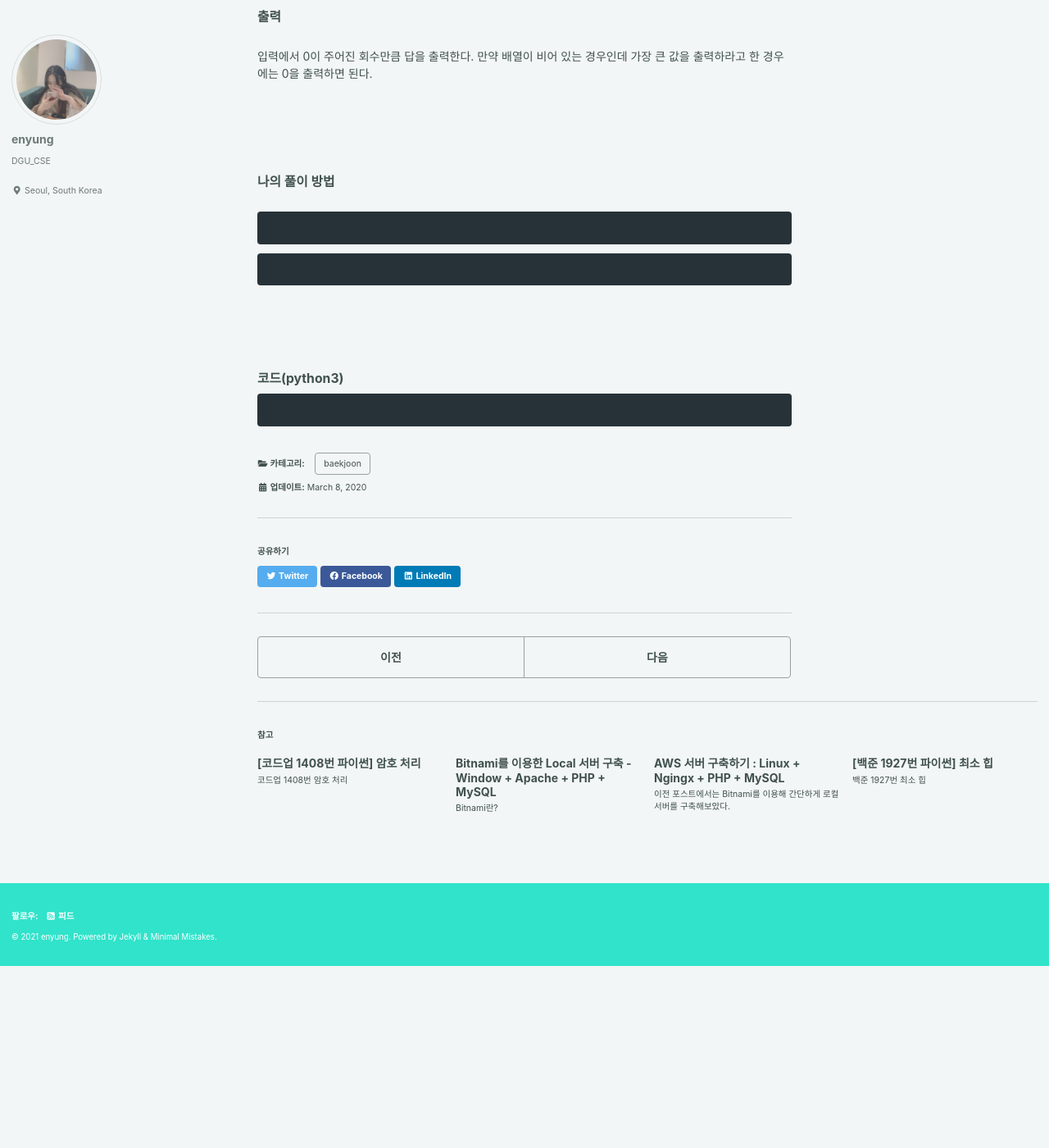
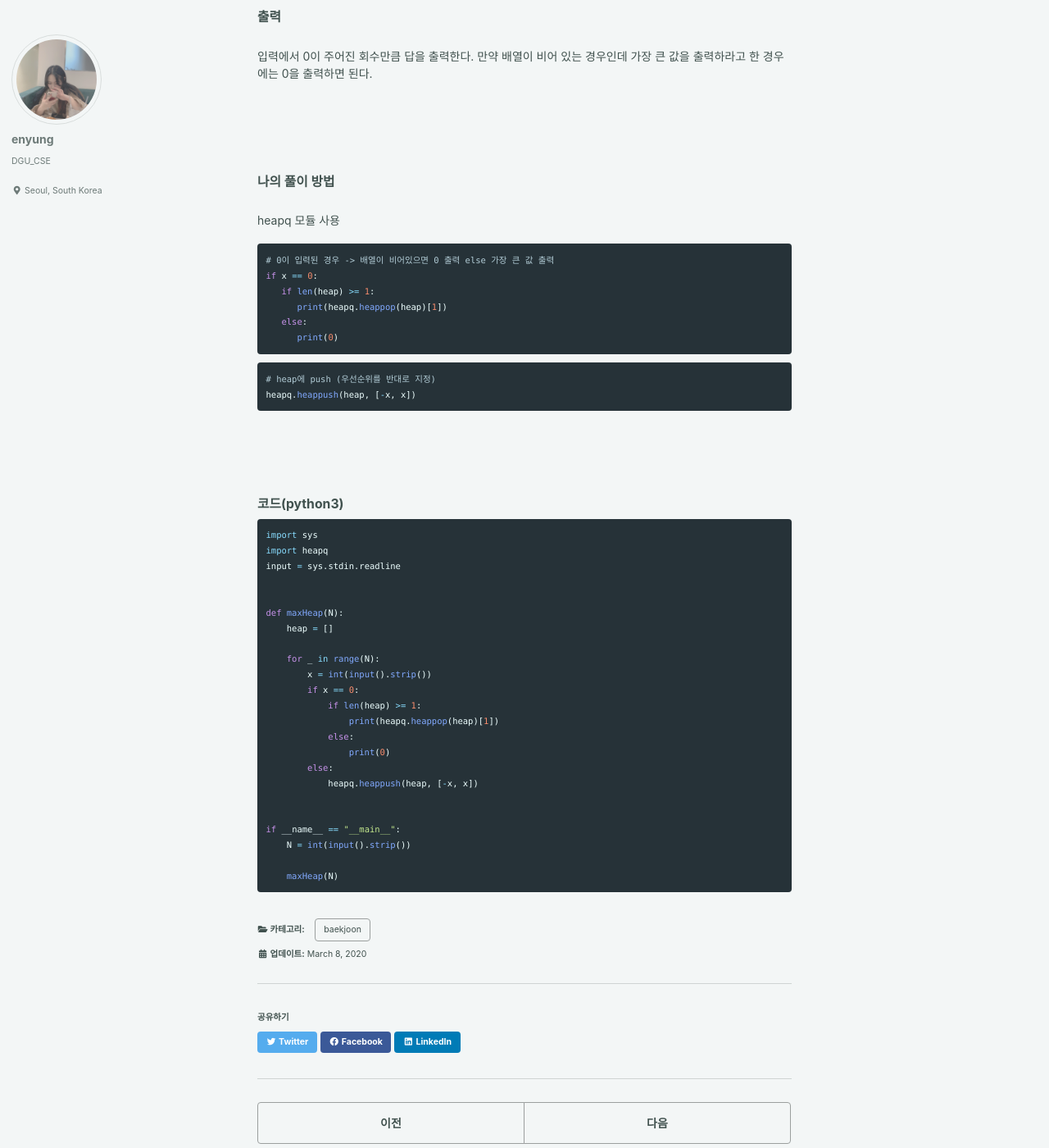
Before and after one commit to eyl056/enyungBlog, a Jekyll site: the page built from _posts/2021-03-08-백준11279.md, in a window 1280 px wide and 1400 px high, scrolled down 752 px. Shown: the whole window at 82% size. Built offline with Jekyll 4.4.1, drawn with Linux system fonts in a browser that asks for light colours; cached includes are drawn as plain includes; before the commit the page ends 1931 px from its top, so only the background shows below that.

Commit message:
Update 2021-03-08-백준11279.md

````diff
--- a/_posts/2021-03-08-백준11279.md
+++ b/_posts/2021-03-08-백준11279.md
@@ -33,14 +33,22 @@ categories: baekjoon
 
 ### 나의 풀이 방법<br>
 
+heapq 모듈 사용
+
 ```python
-
+# 0이 입력된 경우 -> 배열이 비어있으면 0 출력 else 가장 큰 값 출력
+if x == 0:
+   if len(heap) >= 1:
+      print(heapq.heappop(heap)[1])
+   else:
+      print(0)
 ```
 
 
 
 ```python
-
+# heap에 push (우선순위를 반대로 지정)
+heapq.heappush(heap, [-x, x])
 ```
 
 
@@ -50,5 +58,27 @@ categories: baekjoon
 
 ### 코드(python3)
 ```python
+import sys
+import heapq
+input = sys.stdin.readline
 
+
+def maxHeap(N):
+    heap = []
+
+    for _ in range(N):
+        x = int(input().strip())
+        if x == 0:
+            if len(heap) >= 1:
+                print(heapq.heappop(heap)[1])
+            else:
+                print(0)
+        else:
+            heapq.heappush(heap, [-x, x])
+
+
+if __name__ == "__main__":
+    N = int(input().strip())
+
+    maxHeap(N)
 ```
````
